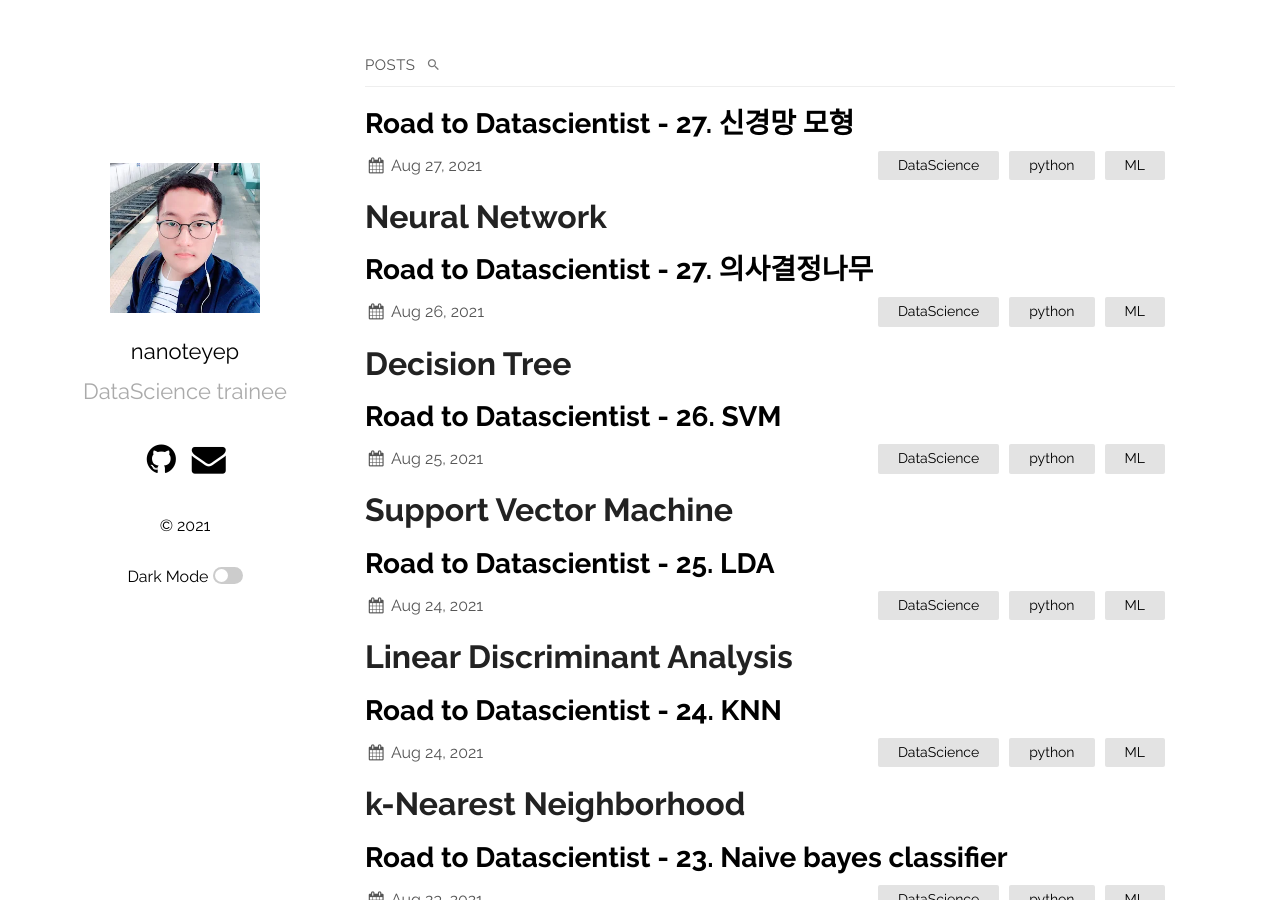
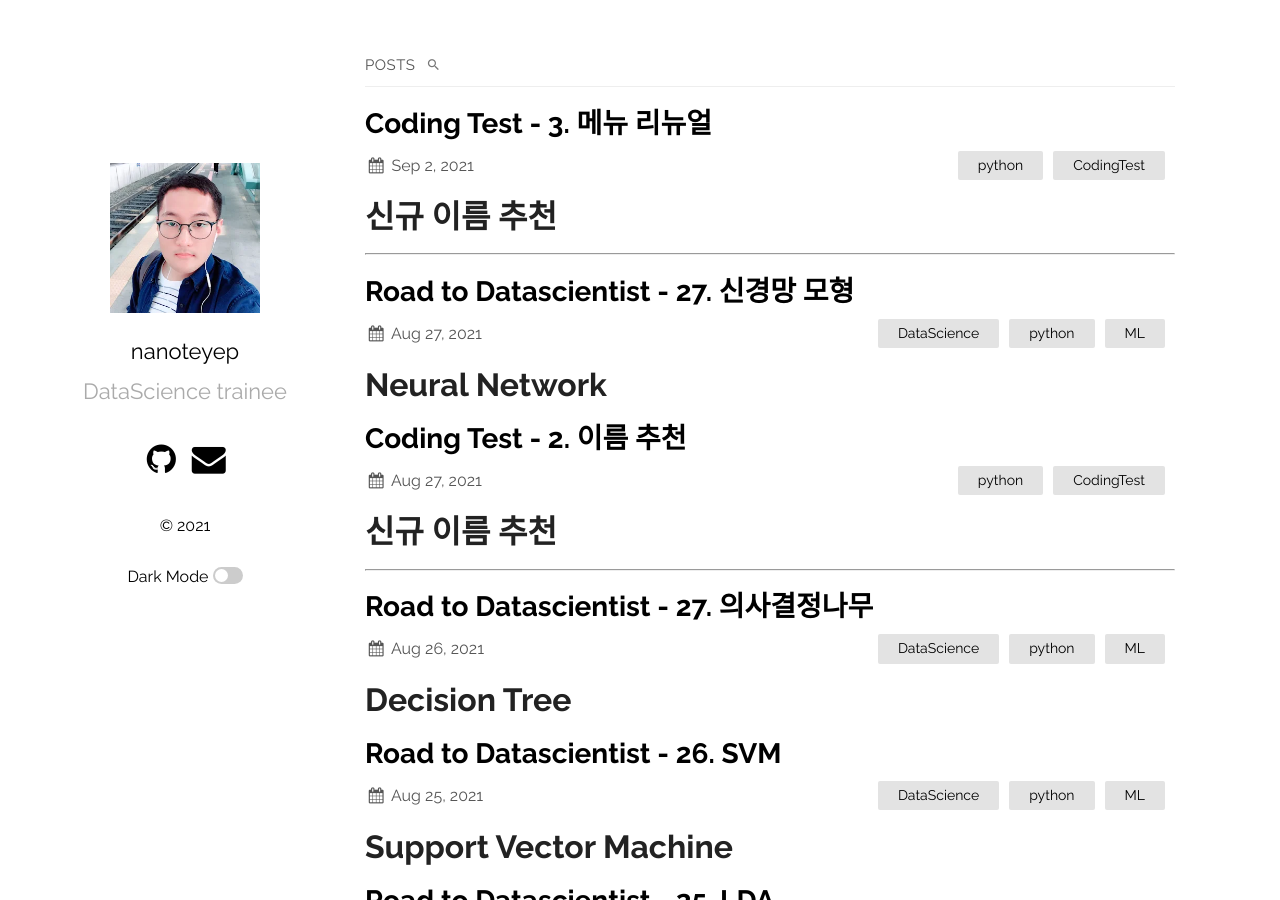
Before and after one commit to nanoteyep/nanoteyep.github.io, a Jekyll site: the page built from index.md, in a window 1280 px wide and 900 px high. Built offline with Jekyll 4.4.1, drawn with Linux system fonts in a browser that asks for light colours; part of the change alters nothing that is shown; some of the changed text lies outside the part shown.

Commit message:
first commit

````diff
--- a/_posts/2021-08-27-CodingTest_2.md
+++ b/_posts/2021-08-27-CodingTest_2.md
@@ -1,7 +1,7 @@
 ---
 layout: post
 title:  "Coding Test - 2. 이름 추천"
-date:   2021-08-09
+date:   2021-08-27
 categories: python CodingTest
 ---
 # 신규 이름 추천
--- /dev/null
+++ b/_posts/2021-09-02-CodingTest_3.md
@@ -0,0 +1,92 @@
+---
+layout: post
+title:  "Coding Test - 3. 메뉴 리뉴얼"
+date:   2021-09-02
+categories: python CodingTest
+---
+# 신규 이름 추천
+---
+
+## 개요
+
+* 이번 포스팅은 파이썬 코딩테스트 연습문제 풀이입니다.
+* `Programmers` 에 공개된 예제이며 링크는 아래와 같습니다.
+
+> <https://programmers.co.kr/learn/courses/30/lessons/72411>
+
+---
+
+## 코드
+
+```python
+def solution(orders, course):
+
+    def sorting(data):
+        temp = []
+        for i in data:
+            temp += i
+
+        temp.sort()
+        value = ''
+
+        for m in temp:
+            value += m
+
+        return value
+
+
+    def combination(order, number):
+
+        order_set = []
+
+        if number <= 1:
+            return order
+
+        for m in range(len(order)):
+            for n in combination(order[m+1:], number -1):
+                order_set.append(sorting(order[m]+n))
+
+        return order_set
+
+# ---------------------------------------------------
+
+    answer = []
+    for number in course:
+        set = []
+        for order in orders:
+            set += combination(order, number)
+
+        count = 2
+        selected_course = []
+        for i in set:
+            if count <= set.count(i):
+                if count == set.count(i):
+                    selected_course += [i]
+                    continue
+                count = set.count(i)
+                selected_course = [i]
+
+
+
+        answer += selected_course
+
+    temp = ''
+    temp_answer = []
+    answer.sort()
+    for i in answer:
+        if temp == i:
+            continue
+        temp = i
+        temp_answer.append(i)
+
+
+    answer = temp_answer
+
+
+
+    return answer
+```
+
+---
+# 마치며
+이번 포스팅은 `Programmers`에 존재하는 파이썬 코딩테스트 예제 중 레벨 2에 해당하는 문제입니다.
````
